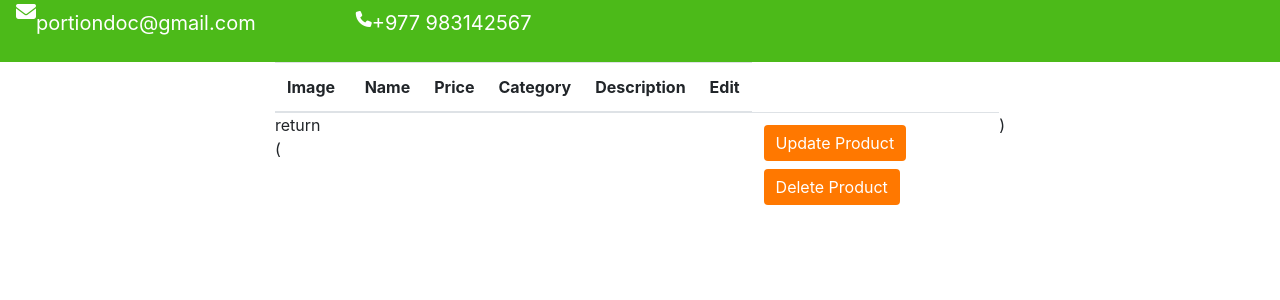
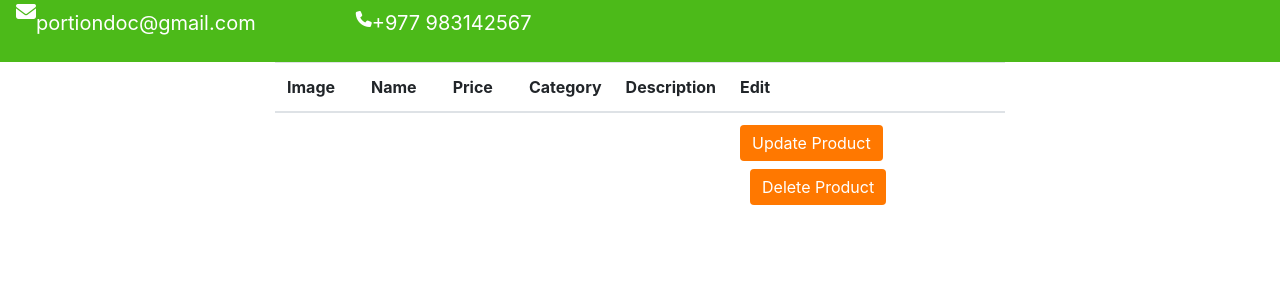
Before and after one commit to susiiiyana905/PortionDoc, a React (Create React App) app: page /viewMeal in a window 1280 px wide. Shown: the top 300 px of the page. Built offline with nearby package versions, Linux system fonts and the light colour scheme.

Commit message:
FinalviewMeal

```diff
--- a/src/Components/admin/viewMeal.js
+++ b/src/Components/admin/viewMeal.js
@@ -12,7 +12,6 @@ const ViewMeals =()=>{
                         <div className="col-md-8">
                         <div class="container">
                             <div class="row">
-
                   <div>
                       <table class="table">
                         <thead>
@@ -27,25 +26,18 @@ const ViewMeals =()=>{
                         </thead>
                         <tbody>
                         {/* {productData.map(singleData=> { */}
-              return (
-
                              {/* <tr key={singleData._id}> */}
-
                                  <th scope='row'></th>
                                  {/* <td><img src={''} height="100px"/></td> */}
                                 <td colSpan="2">  {}</td>
                                 <td colSpan="2"> {}</td>
                                 <td colSpan="2"> {}</td>
                                 <td colSpan="4">{}</td>
-
                                 <td>
                                 <button className="btn btn-primary mb-2"style={{backgroundColor:"#FF7800",border:"none"}}>Update Product</button>
-                                    <button className="btn btn-primary mb-2"style={{backgroundColor:"#FF7800",border:"none"}}>Delete Product</button>
-
-
+                                    <button className="btn btn-primary mb-2"style={{backgroundColor:"#FF7800",border:"none", marginLeft:"10px"}}>Delete Product</button>
                                 </td>
                             {/* </tr> */}
-              )
                         {/* })}  */}
                         </tbody>
                         </table>
@@ -55,9 +47,6 @@ const ViewMeals =()=>{
           </div>
           </div>
           </div>
-
-
-
       </div>
         </>
     )
```
